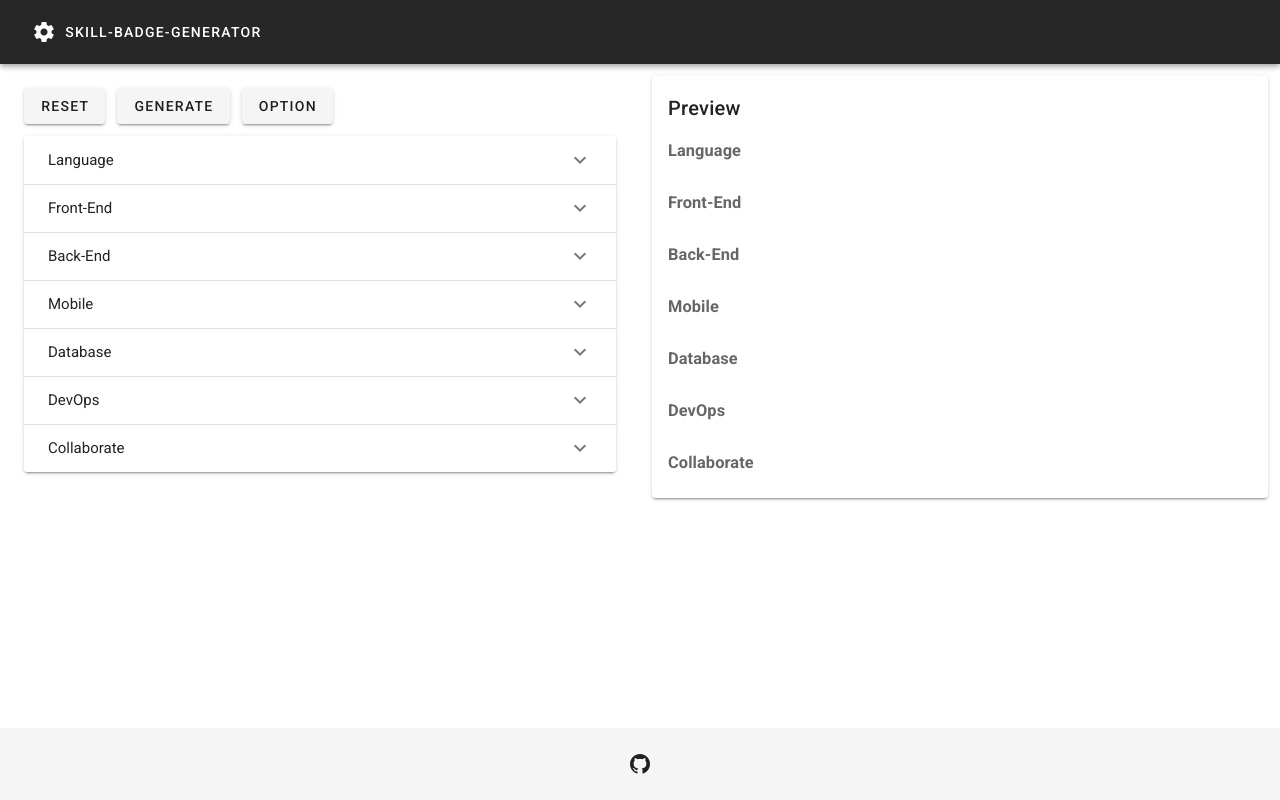
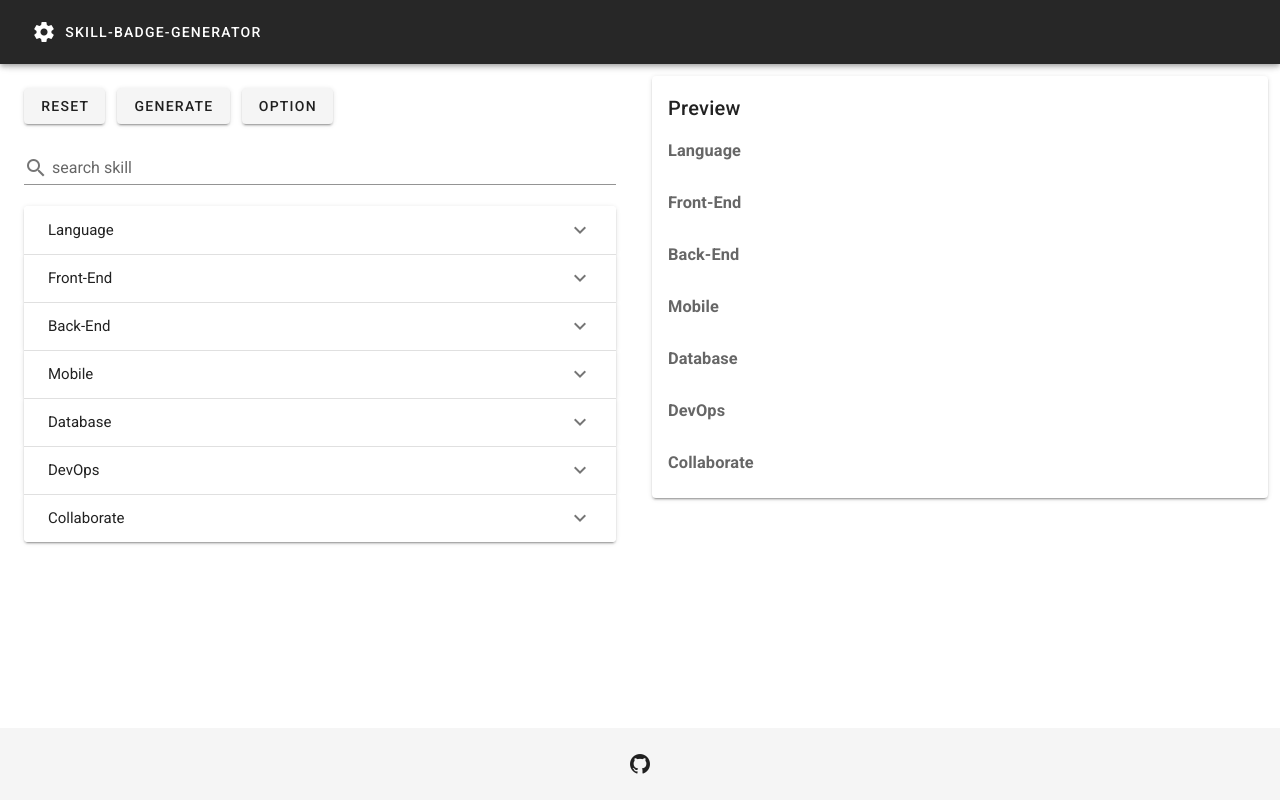
Before and after one commit to proceane/skill-badge-generator, a Vue app: page / in a window 1280 px wide. Built offline with nearby package versions, Linux system fonts and the light colour scheme.

Commit message:
add total search area

```diff
--- a/src/components/SelectArea.vue
+++ b/src/components/SelectArea.vue
@@ -1,6 +1,11 @@
 <template>
 <!-- 로고 유형은 여기에서 구현후 html 생성 코드에 파라미터로 추가 -->
   <v-row class="ml-3 mr-3">
+    <v-text-field
+      label="search skill"
+      clearable
+      prepend-inner-icon="mdi-magnify"
+    ></v-text-field>
     <v-expansion-panels>
       <v-expansion-panel class="">
         <v-expansion-panel-header>Language</v-expansion-panel-header>
```
